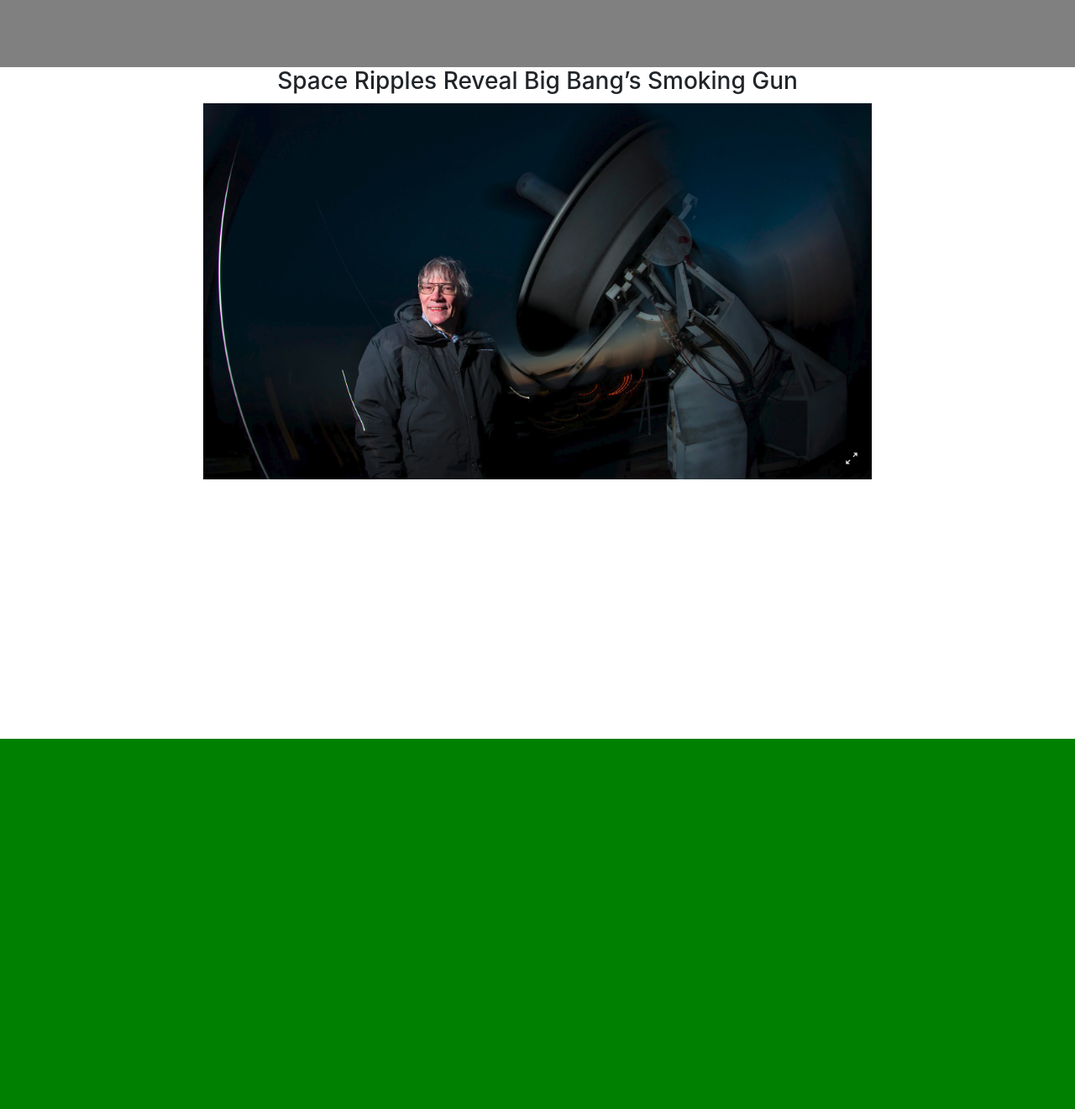
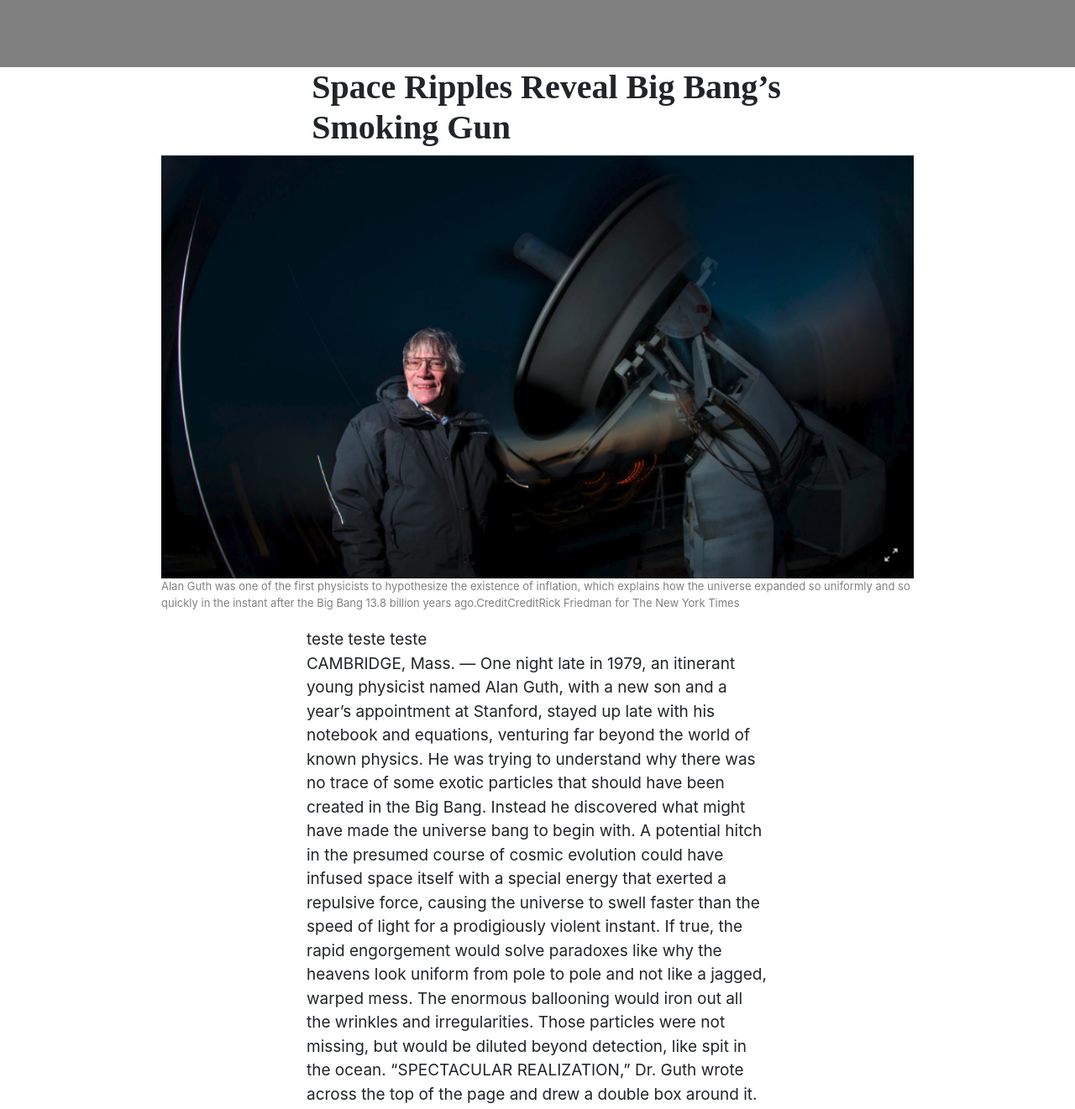
Before and after one commit to gonjavi/HTML5CSS3NewYorkTimes, a plain HTML site: page index.html in a window 1280 px wide. Shown: the part 260-1581 px from the top of the page at 84% size. Drawn offline with nearby package versions, Linux system fonts and the light colour scheme.

Commit message:
first part of article

```diff
--- a/index.html
+++ b/index.html
@@ -26,11 +26,12 @@
     <div class="title-photo">
 
 
-            <h3>Space Ripples Reveal Big Bang’s Smoking Gun</h3>
+            <h1><b>Space Ripples Reveal Big Bang’s Smoking Gun</b></h1>
 
 
 
             <img src="img/man.png" alt="">
+            <figcaption>Alan Guth was one of the first physicists to hypothesize the existence of inflation, which explains how the universe expanded so uniformly and so quickly in the instant after the Big Bang 13.8 billion years ago.CreditCreditRick Friedman for The New York Times</figcaption>
 
 
     </div>
@@ -38,7 +39,18 @@
 
     <!--Dennis article section-->
     <section>
+        <div class="info">
+            <author>teste</author>
+            <date>teste</date>
+            <icons>teste</icons>
+         </div>
+        <p>CAMBRIDGE, Mass. — One night late in 1979, an itinerant young physicist named Alan Guth, with a new son and a year’s appointment at Stanford, stayed up late with his notebook and equations, venturing far beyond the world of known physics.
 
+            He was trying to understand why there was no trace of some exotic particles that should have been created in the Big Bang. Instead he discovered what might have made the universe bang to begin with. A potential hitch in the presumed course of cosmic evolution could have infused space itself with a special energy that exerted a repulsive force, causing the universe to swell faster than the speed of light for a prodigiously violent instant.
+
+            If true, the rapid engorgement would solve paradoxes like why the heavens look uniform from pole to pole and not like a jagged, warped mess. The enormous ballooning would iron out all the wrinkles and irregularities. Those particles were not missing, but would be diluted beyond detection, like spit in the ocean.
+
+            “SPECTACULAR REALIZATION,” Dr. Guth wrote across the top of the page and drew a double box around it.</p>
     </section>
 
 
--- a/style.css
+++ b/style.css
@@ -7,6 +7,7 @@
 
 body{
     background: white;
+    justify-content: center;
 }
 .bottom{
     height: 400px;
@@ -26,22 +27,46 @@ header{
 }
 
 .title-photo{
-
-    height: 800px;
+    width:70%;
     background: white;
     display: block;
-    text-align: center;
+
+    margin:auto;
+
+}
+.title-photo h1{
+    font-family: "Times New Roman", Times, serif;
+    text-align: left;
+    margin-left:20%;
+    width: 600px;
 
 }
 .title-photo img{
     margin-left: auto;
     margin-right: auto;
+    width: 100%;
+}
+figcaption{
+    font-size: small;
+    width: 100%;
+    color:gray;
+
+
 }
 
 section{
-    height: 500px;
-    background: green;
+    width:550px;
+    margin-left:auto;
+    margin-right: auto;
+    margin-top:20px;
+    font-size: 1.1875rem;
+
 }
+
+.info{
+    display:block;
+}
+
 .footer{
     height: 50px;
     width: 100%;
```
